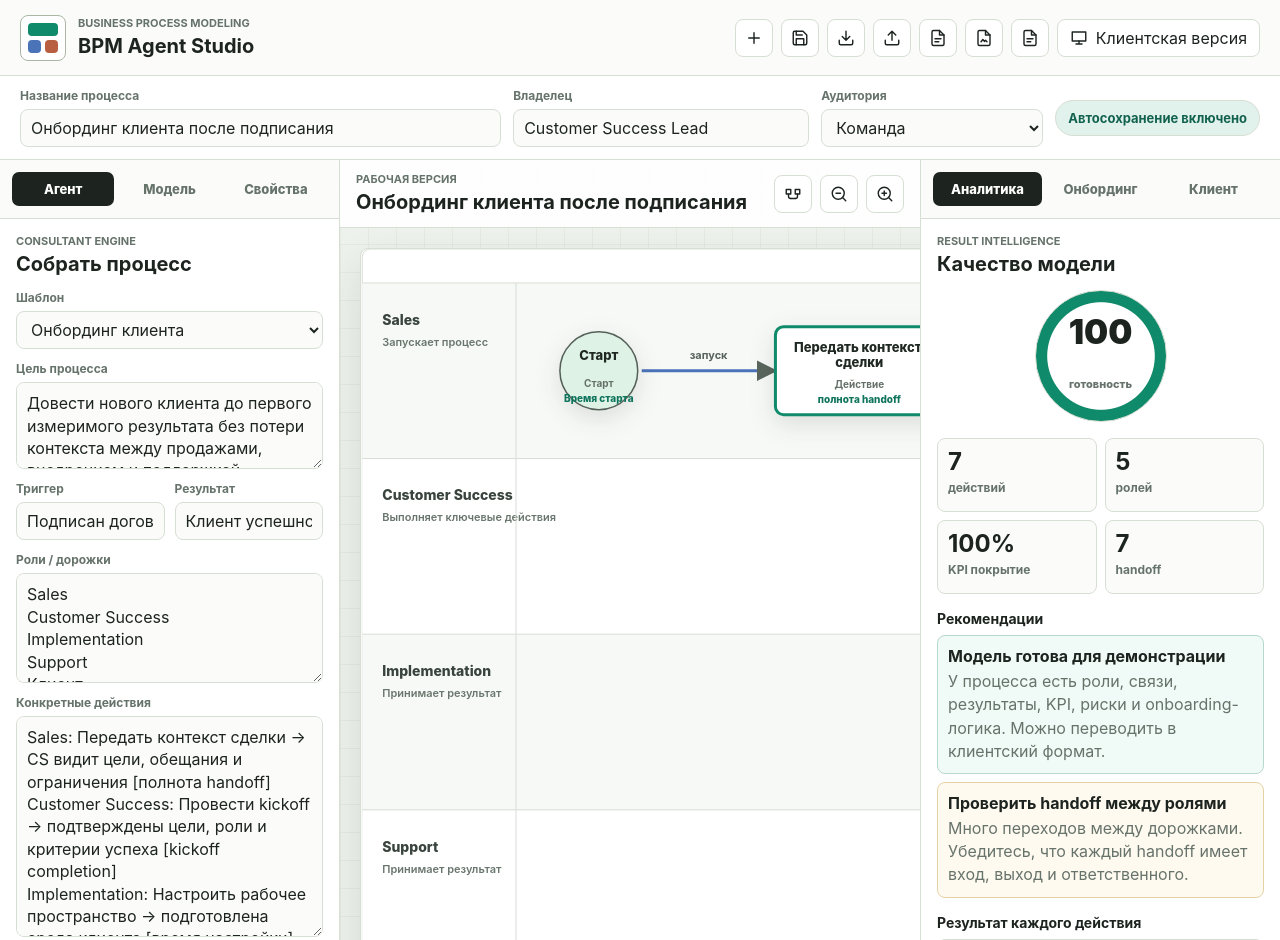
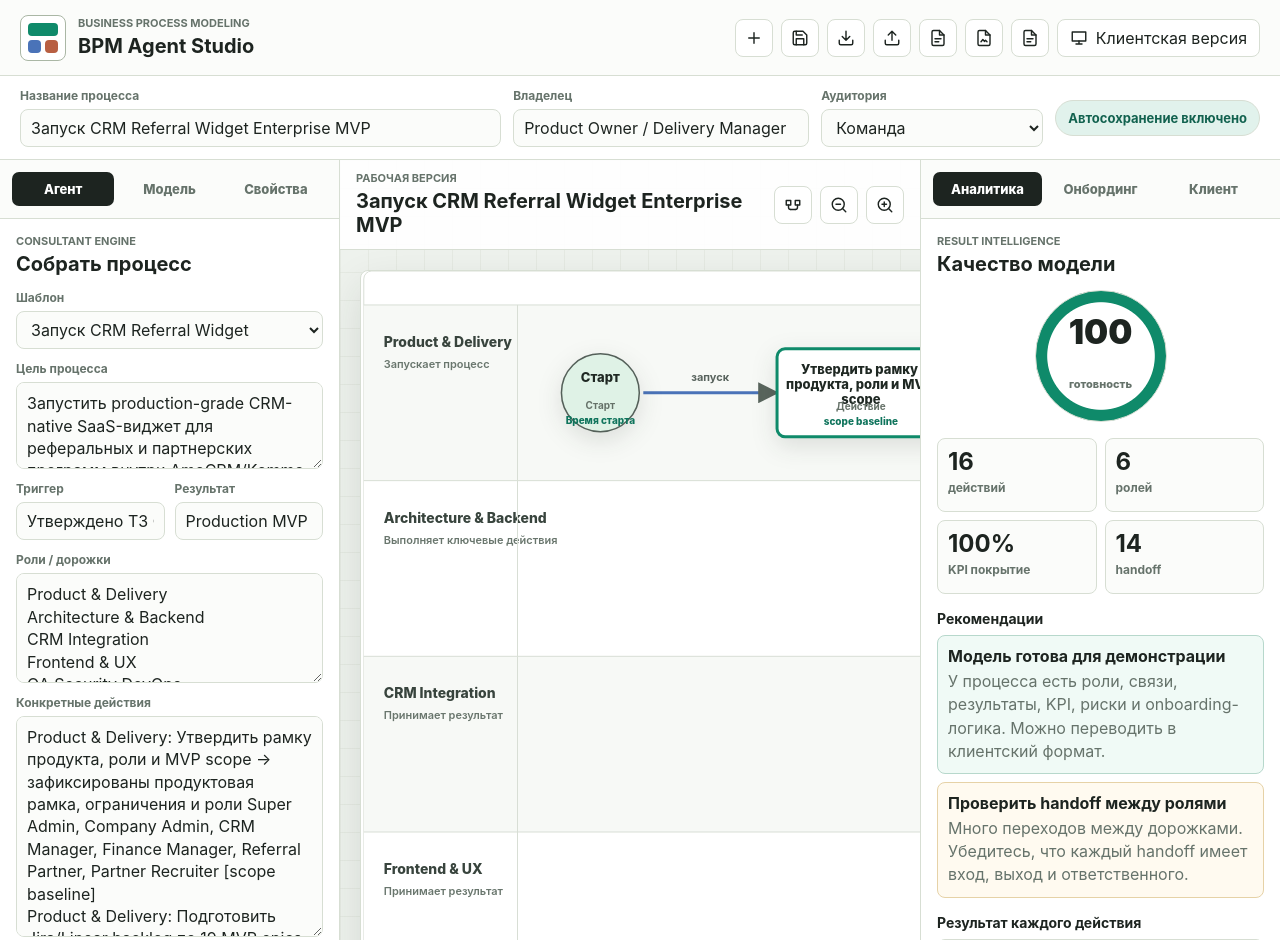
Before and after one commit to almikhteev-png/diagramm, a plain HTML site: page index.html in a window 1280 px wide. Shown: the top 940 px of the page. Drawn offline with Linux system fonts and the light colour scheme.

Commit message:
Deploy CRM referral BPM template

```diff
--- a/app.js
+++ b/app.js
@@ -88,6 +88,31 @@ const templates = {
       "Юристы: Проверить ограничения -> выявлены юридические риски [время проверки]\n" +
       "Руководитель: Решить, согласовать ли инициативу -> выбран статус и условия [цикл согласования]\n" +
       "Исполнитель: Запланировать реализацию -> создан план работ и контрольные точки [готовность к запуску]"
+  },
+  "crm-referral-launch": {
+    title: "Запуск CRM Referral Widget Enterprise MVP",
+    owner: "Product Owner / Delivery Manager",
+    goal: "Запустить production-grade CRM-native SaaS-виджет для реферальных и партнерских программ внутри AmoCRM/Kommo за 20-22 недели, сохранив фокус на CRM widget layer, финансовой прозрачности, audit log и controlled rollout.",
+    trigger: "Утверждено ТЗ CRM Referral Widget Enterprise Product Spec v1.0",
+    outcome: "Production MVP опубликован, AmoCRM/Kommo интеграция работает, core flows приняты, пилотные клиенты подключены, roadmap Bitrix24 подготовлен",
+    lanes: "Product & Delivery\nArchitecture & Backend\nCRM Integration\nFrontend & UX\nQA Security DevOps\nPilot GTM Customer Success",
+    steps:
+      "Product & Delivery: Утвердить рамку продукта, роли и MVP scope -> зафиксированы продуктовая рамка, ограничения и роли Super Admin, Company Admin, CRM Manager, Finance Manager, Referral Partner, Partner Recruiter [scope baseline]\n" +
+      "Product & Delivery: Подготовить Jira/Linear backlog по 19 MVP epics -> backlog готов к Sprint 0, оценки 20-22 недели сохранены [backlog readiness]\n" +
+      "Architecture & Backend: Согласовать modular monolith architecture, ERD и API contracts -> подтверждены tenant model, core tables, API groups и boundaries модулей [architecture sign-off]\n" +
+      "CRM Integration: Провести AmoCRM/Kommo OAuth, Webhooks и Widget SDK spike -> доказана техническая реализуемость connect, refreshToken, deal context и webhook handling [CRM spike passed]\n" +
+      "QA Security DevOps: Развернуть dev/staging, CI/CD, monitoring, backups и базовый security framework -> команда имеет безопасный контур разработки и контроля [environment readiness]\n" +
+      "Architecture & Backend: Реализовать SaaS Core, Auth, RBAC и tenant isolation -> multi-tenant foundation готов, права и изоляция данных проверены [tenant isolation tests]\n" +
+      "CRM Integration: Реализовать CRM Integration Layer и Deal Sync Module -> AmoCRM/Kommo подключается, сделки и стадии синхронизируются, ошибки видны в CRM health center [sync reliability]\n" +
+      "Architecture & Backend: Реализовать Partner Registry, Referral Link Engine и Partner Recruitment Module -> партнеры, referral links, recruitment links и recruiter_partner_id работают [partner core completion]\n" +
+      "Architecture & Backend: Реализовать Attribution Engine, disputes и audit timeline -> лиды и сделки закрепляются за партнерами, конфликты видны и разрешаются [attribution accuracy]\n" +
+      "Frontend & UX: Реализовать CRM Embedded Widget для карточки сделки -> виджет показывает партнера, источник, комиссию, payout status, conflict warning и audit timeline до 1.5 сек [widget load time]\n" +
+      "Architecture & Backend: Реализовать Commission Rules, Commission Events и Payout Status -> fixed, percent rules, manual recruiter bonus, breakdown, rule version и snapshot работают [commission correctness]\n" +
+      "Frontend & UX: Реализовать SaaS Admin Panel и Partner Mini Portal -> админ управляет программой, партнер видит ссылки, лиды, сделки, комиссии, выплаты и приглашенных партнеров [portal adoption readiness]\n" +
+      "Architecture & Backend: Собрать Analytics, Notifications и CRM Health Center -> dashboards, top partners, activation funnel, email/CRM notifications и health signals доступны [analytics coverage]\n" +
+      "QA Security DevOps: Провести security hardening, integration, E2E, regression, UAT и acceptance criteria review -> критичные сценарии CRM, attribution, commission, payouts, portal и monitoring приняты [release candidate readiness]\n" +
+      "Pilot GTM Customer Success: Запустить controlled rollout: internal pilot, closed beta, paid pilot, public MVP -> проверены core flows, разные сценарии клиентов, готовность платить и масштабирование [pilot conversion]\n" +
+      "Product & Delivery: Подготовить next release Bitrix24 и post-MVP backlog -> Bitrix24 roadmap, partner activation reward, расширенная аналитика и templates правил готовы к планированию [release 1.2 readiness]"
   }
 };
 
@@ -291,7 +316,7 @@ function loadState() {
   } catch (error) {
     console.warn("Cannot load saved BPM model", error);
   }
-  return createModelFromTemplate("client-onboarding");
+  return createModelFromTemplate("crm-referral-launch");
 }
 
 function normalizeModel(model) {
--- a/index.html
+++ b/index.html
@@ -93,6 +93,7 @@
                 <option value="client-onboarding">Онбординг клиента</option>
                 <option value="support">Обработка обращения</option>
                 <option value="approval">Согласование решения</option>
+                <option value="crm-referral-launch">Запуск CRM Referral Widget</option>
               </select>
             </label>
 
```
Also changed, not shown: README.md.
